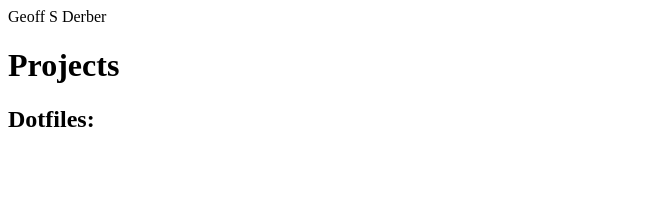
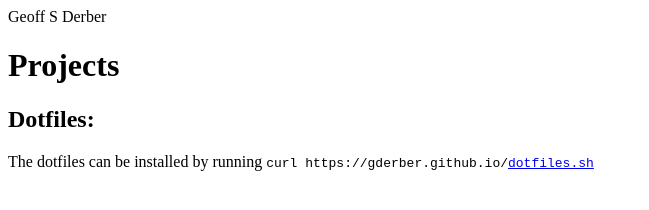
Before and after one commit to gderber/gderber.github.io, a plain HTML site: page index.html in a window 1280 px wide. Shown: the whole page, without its empty margins (0-649 px from the left). Drawn offline with Linux system fonts and the light colour scheme.

Commit message:
My html is really rusty

```diff
--- a/index.html
+++ b/index.html
@@ -3,10 +3,8 @@
     Geoff S Derber
   </header>
   <body>
-    <h1>
-      Projects
-    </h1>
+    <h1>Projects</h1>
     <h2>Dotfiles:</h2>
-    <p><a href="https://gderber.github.io/dotfiles.sh" /></p>
+    <p>The dotfiles can be installed by running <code>curl https://gderber.github.io/<a href="https://gderber.github.io/dotfiles.sh">dotfiles.sh</a></code></p>
   </body>
 </html>
```
